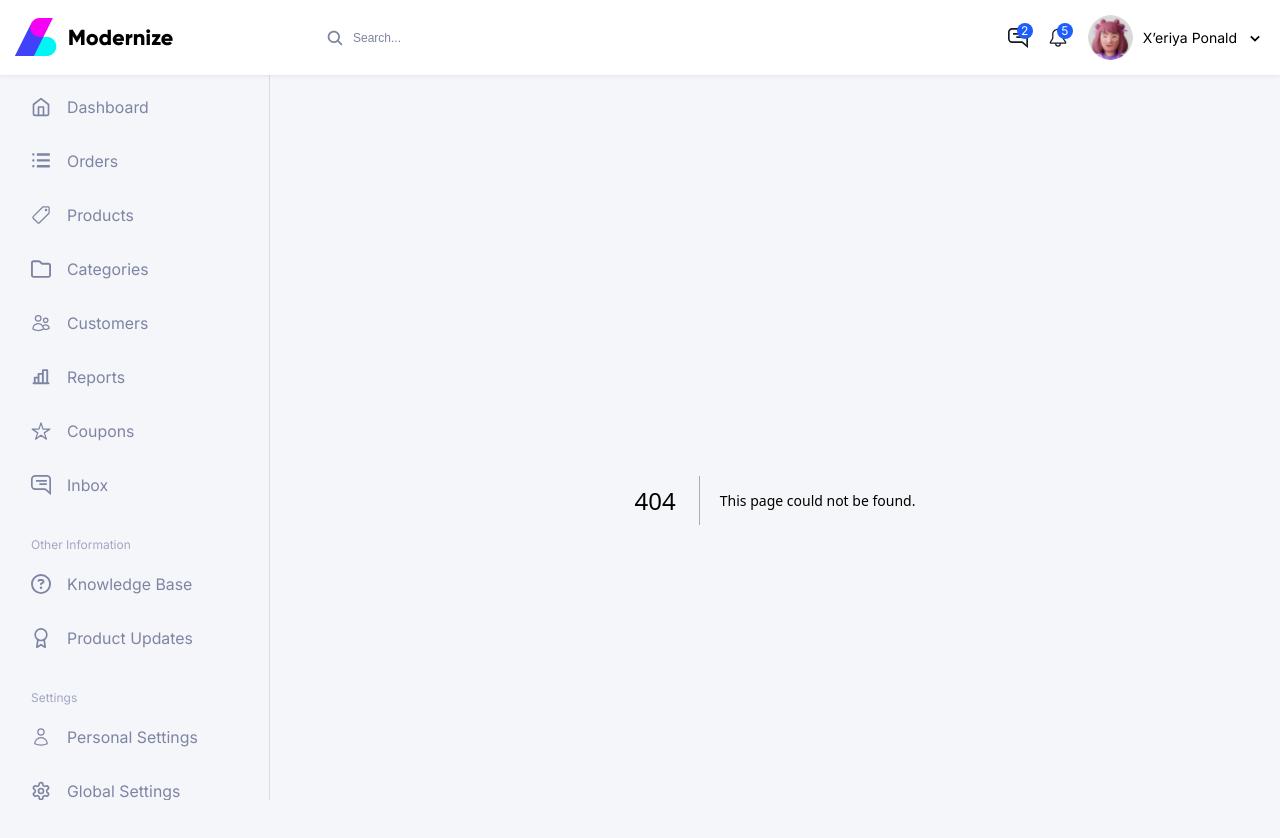
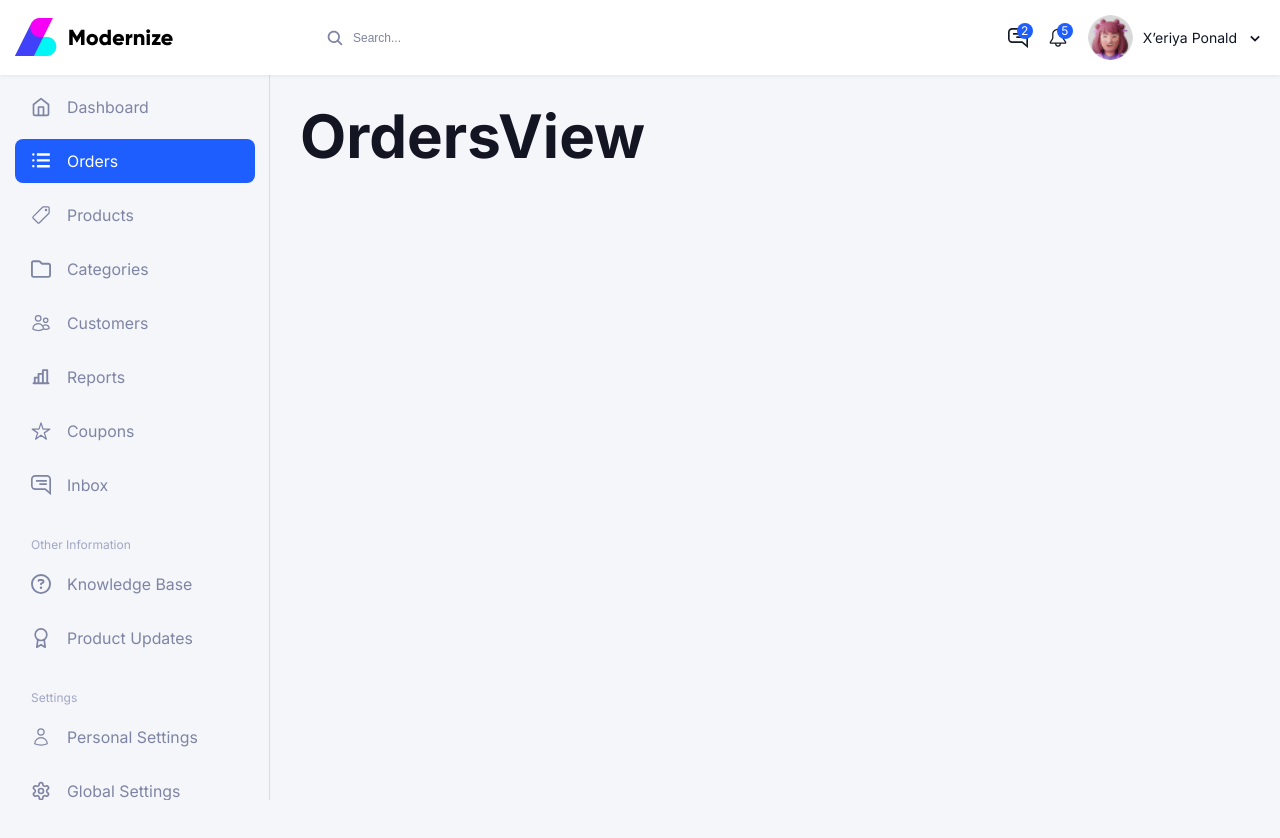
Before and after one commit to Takudzwa30/modernize, a Next.js app: page /orders in a window 1280 px wide. Before the commit this address had no page. Shown: the top 838 px of the page. Built offline with nearby package versions, Linux system fonts and the light colour scheme.

Commit message:
init Orders View

```diff
--- /dev/null
+++ b/src/app/orders/OrdersView.tsx
@@ -0,0 +1,12 @@
+// Styles
+import Style from "./OrdersView.module.css";
+
+const OrdersView: React.FC = () => {
+  return (
+    <>
+      <h1>OrdersView</h1>
+    </>
+  );
+};
+
+export default OrdersView;
--- /dev/null
+++ b/src/app/orders/page.tsx
@@ -0,0 +1,18 @@
+import { Metadata } from "next";
+
+// Components
+import OrdersView from "./OrdersView";
+
+export const metadata: Metadata = {
+  title: "Orders",
+};
+
+const Billing: React.FC = () => {
+  return (
+    // <LoaderWrapper>
+      <OrdersView />
+    // </LoaderWrapper>
+  );
+};
+
+export default Billing;
```
Also changed, not shown: src/data/routes.tsx (+2 -9 lines), src/app/orders/OrdersView.module.css (added).
